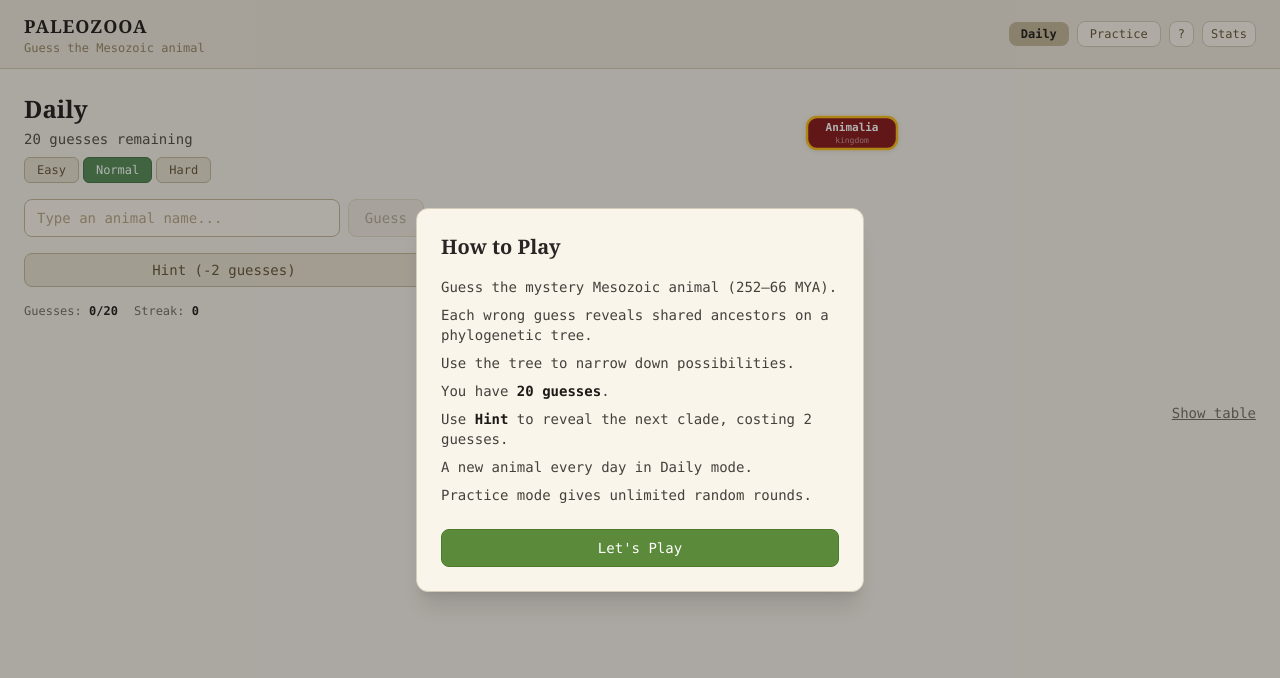
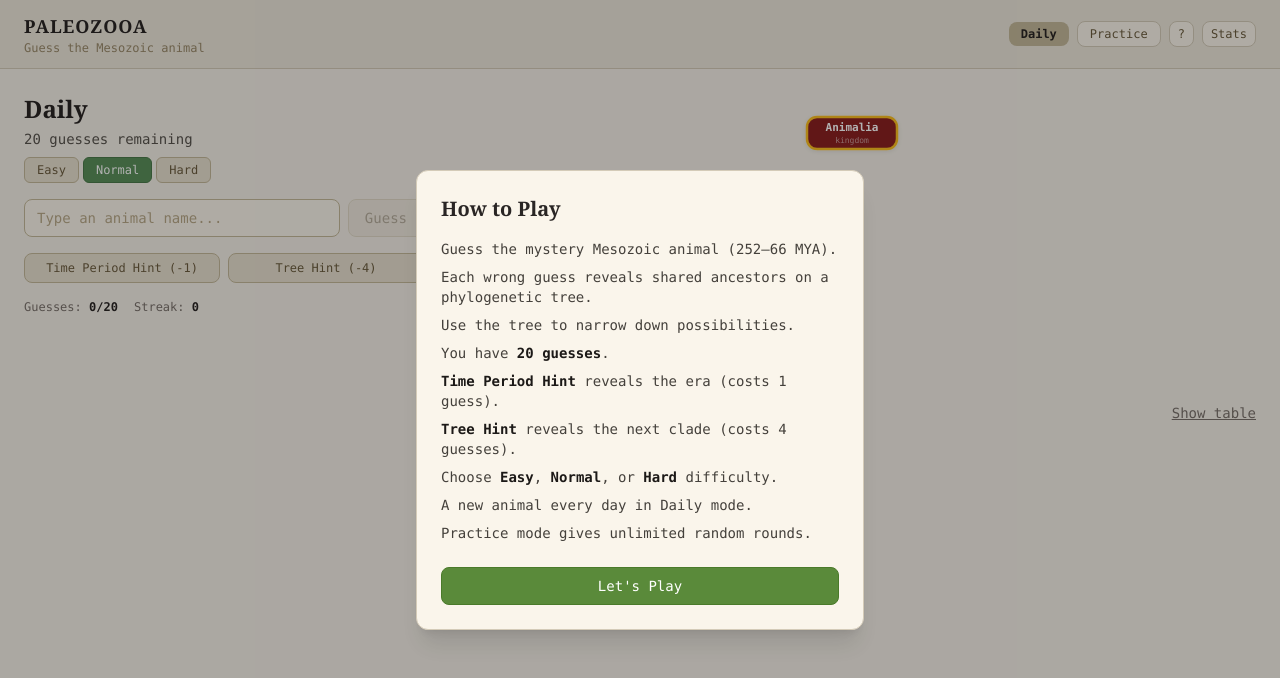
Before and after one commit to ADaga460/paleozooa, a Next.js app: page / in a window 1280 px wide. Shown: the top 678 px of the page. Built offline with nearby package versions, Linux system fonts and the light colour scheme.

Commit message:
Add countdown timer and enhance hint system in GameBoard component

```diff
--- a/components/game/GameBoard.tsx
+++ b/components/game/GameBoard.tsx
@@ -24,6 +24,27 @@ function filterByDifficulty(organisms: Organism[], difficulty: Difficulty): Orga
   }
 }
 
+function useCountdown() {
+  const [timeLeft, setTimeLeft] = useState('');
+  useEffect(() => {
+    function update() {
+      const now = new Date();
+      const tomorrow = new Date(now);
+      tomorrow.setDate(tomorrow.getDate() + 1);
+      tomorrow.setHours(0, 0, 0, 0);
+      const diff = tomorrow.getTime() - now.getTime();
+      const h = Math.floor(diff / 3600000);
+      const m = Math.floor((diff % 3600000) / 60000);
+      const s = Math.floor((diff % 60000) / 1000);
+      setTimeLeft(`${h}h ${m}m ${s}s`);
+    }
+    update();
+    const id = setInterval(update, 1000);
+    return () => clearInterval(id);
+  }, []);
+  return timeLeft;
+}
+
 interface SelectedInfo {
   name: string;
   rank: string;
@@ -40,9 +61,10 @@ export function GameBoard() {
   const prevNodeNamesRef = useRef<string[]>([]);
   const recordedCompleteRef = useRef<string>('');
   const prevGuessCount = useRef(0);
+  const countdown = useCountdown();
 
   const pool = useMemo(() => filterByDifficulty(allOrganisms, difficulty), [difficulty]);
-  const { gameState, makeGuess, useHint, startNewGame } = useGame(mode, pool);
+  const { gameState, makeGuess, usePeriodHint, useTreeHint, startNewGame } = useGame(mode, difficulty, pool);
   const { stats, recordResult } = useStats();
 
   useEffect(() => {
@@ -130,7 +152,6 @@ export function GameBoard() {
   // What to display: clicked node (taxon or guess) takes priority, else auto
   const cardInfo = useMemo(() => {
     if (selectedInfo) {
-      // If it's a guess organism, use its wikipediaSlug for lookup
       if (selectedInfo.organismId) {
         const org = allOrganisms.find(o => o.id === selectedInfo.organismId);
         if (org) {
@@ -154,7 +175,7 @@ export function GameBoard() {
     return autoCardInfo;
   }, [selectedInfo, autoCardInfo]);
 
-  // Compute current effective depth for hint disabled check
+  // Compute current effective depth for tree hint disabled check
   const currentEffectiveDepth = useMemo(() => {
     if (!gameState) return 0;
     let depth = gameState.hintDepth;
@@ -166,8 +187,13 @@ export function GameBoard() {
     return depth;
   }, [gameState]);
 
-  const hintDisabled = !gameState || gameState.guessesUsed + 2 > gameState.maxGuesses ||
+  const treeHintDisabled = !gameState || gameState.isComplete ||
+    gameState.guessesUsed + 4 > gameState.maxGuesses ||
     currentEffectiveDepth + 1 > (gameState?.mysteryOrganism.taxonomyPath.length ?? 0) - 2;
+
+  const periodHintDisabled = !gameState || gameState.isComplete ||
+    gameState.periodRevealed ||
+    gameState.guessesUsed + 1 > gameState.maxGuesses;
 
   const handleNodeClick = (node: TaxonomyNode) => {
     setSelectedInfo({
@@ -188,8 +214,8 @@ export function GameBoard() {
   const guessesRemaining = gameState.maxGuesses - gameState.guessesUsed;
   const statusLine = gameState.isComplete
     ? gameState.isWon
-      ? `You win! The answer is **${gameState.mysteryOrganism.commonName}**. ${guessesRemaining} remaining`
-      : `Out of guesses. The answer was **${gameState.mysteryOrganism.commonName}**.`
+      ? `You win! The answer is ${gameState.mysteryOrganism.commonName}. ${guessesRemaining} remaining`
+      : `Out of guesses. The answer was ${gameState.mysteryOrganism.commonName}.`
     : `${guessesRemaining} guess${guessesRemaining === 1 ? '' : 'es'} remaining`;
 
   return (
@@ -217,7 +243,6 @@ export function GameBoard() {
                     onClick={() => {
                       if (d !== difficulty) {
                         setDifficulty(d);
-                        startNewGame(true);
                       }
                     }}
                     className={`px-3 py-1 text-xs rounded-md border transition-colors capitalize ${
@@ -239,25 +264,46 @@ export function GameBoard() {
                   usedIds={gameState.guesses.map(g => g.id)}
                   onGuess={makeGuess}
                 />
-                <button
-                  onClick={useHint}
-                  disabled={hintDisabled}
-                  className="w-full bg-[#e8e0d0] border border-[#c4b99a] text-[#6b5c3e] rounded-lg py-1.5 text-sm hover:bg-[#ded6c4] transition-colors disabled:opacity-40 disabled:cursor-not-allowed"
-                >
-                  Hint (-2 guesses)
-                </button>
+                <div className="flex gap-2">
+                  <button
+                    onClick={usePeriodHint}
+                    disabled={periodHintDisabled}
+                    className="flex-1 bg-[#e8e0d0] border border-[#c4b99a] text-[#6b5c3e] rounded-lg py-1.5 text-xs hover:bg-[#ded6c4] transition-colors disabled:opacity-40 disabled:cursor-not-allowed"
+                  >
+                    {gameState.periodRevealed
+                      ? `🕐 ${gameState.mysteryOrganism.timePeriod}`
+                      : 'Time Period Hint (-1)'}
+                  </button>
+                  <button
+                    onClick={useTreeHint}
+                    disabled={treeHintDisabled}
+                    className="flex-1 bg-[#e8e0d0] border border-[#c4b99a] text-[#6b5c3e] rounded-lg py-1.5 text-xs hover:bg-[#ded6c4] transition-colors disabled:opacity-40 disabled:cursor-not-allowed"
+                  >
+                    Tree Hint (-4)
+                  </button>
+                </div>
               </>
+            )}
+
+            {/* Show revealed period even after hints section */}
+            {gameState.periodRevealed && !gameState.isComplete && (
+              <p className="text-xs text-[#6b5c3e] bg-[#ede7db] border border-[#d4cbb8] rounded-lg px-3 py-2">
+                🕐 Time Period: <span className="font-semibold">{gameState.mysteryOrganism.timePeriod}</span>{' '}
+                <span className="text-stone-400">({gameState.mysteryOrganism.timePeriodMya} MYA)</span>
+              </p>
             )}
 
             {gameState.isComplete && (
               <div className="space-y-2">
                 <p className="text-sm text-stone-600">
-                  Share your score or play a practice game!
+                  {mode === 'daily'
+                    ? `Next puzzle in ${countdown}`
+                    : 'Share your score or play again!'}
                 </p>
                 <div className="flex gap-3">
                   <button
                     onClick={() => {
-                      const text = `Paleozooa ${gameState.mode} - ${gameState.isWon ? `${gameState.guessesUsed}/${gameState.maxGuesses}` : 'X/20'}`;
+                      const text = `Paleozooa ${gameState.mode} (${gameState.difficulty}) - ${gameState.isWon ? `${gameState.guessesUsed}/${gameState.maxGuesses}` : 'X/20'}`;
                       navigator.clipboard?.writeText(text);
                     }}
                     className="bg-[#e8e0d0] border border-[#c4b99a] text-[#6b5c3e] rounded-lg px-4 py-1.5 text-sm hover:bg-[#ded6c4] transition-colors flex items-center gap-1.5"
@@ -266,12 +312,12 @@ export function GameBoard() {
                   </button>
                   <button
                     onClick={() => {
-                      setMode('practice');
-                      startNewGame(true);
+                      if (mode !== 'practice') setMode('practice');
+                      else startNewGame(true);
                     }}
-                    className="bg-[#5a8f5a] border border-[#4a7a4a] text-white rounded-lg px-4 py-1.5 text-sm hover:bg-[#4d7d4d] transition-colors"
+                    className="bg-[#5a8f5a] border-[#4a7a4a] text-white rounded-lg px-4 py-1.5 text-sm hover:bg-[#4d7d4d] transition-colors"
                   >
-                    Practice
+                    {mode === 'practice' ? 'New Game' : 'Practice'}
                   </button>
                 </div>
               </div>
--- a/components/ui/HowToPlayModal.tsx
+++ b/components/ui/HowToPlayModal.tsx
@@ -16,7 +16,9 @@ export function HowToPlayModal({ onClose }: { onClose: () => void }) {
           <li>Each wrong guess reveals shared ancestors on a phylogenetic tree.</li>
           <li>Use the tree to narrow down possibilities.</li>
           <li>You have <strong className="text-stone-900">20 guesses</strong>.</li>
-          <li>Use <strong className="text-stone-900">Hint</strong> to reveal the next clade, costing 2 guesses.</li>
+          <li><strong className="text-stone-900">Time Period Hint</strong> reveals the era (costs 1 guess).</li>
+          <li><strong className="text-stone-900">Tree Hint</strong> reveals the next clade (costs 4 guesses).</li>
+          <li>Choose <strong className="text-stone-900">Easy</strong>, <strong className="text-stone-900">Normal</strong>, or <strong className="text-stone-900">Hard</strong> difficulty.</li>
           <li>A new animal every day in Daily mode.</li>
           <li>Practice mode gives unlimited random rounds.</li>
         </ul>
--- a/hooks/useGame.ts
+++ b/hooks/useGame.ts
@@ -11,38 +11,50 @@ import organismsData from '@/data/organisms.json';
 
 const allOrganisms = organismsData as Organism[];
 
-export function useGame(mode: 'daily' | 'practice', pool: Organism[] = allOrganisms) {
+type Difficulty = 'easy' | 'normal' | 'hard';
+
+export function useGame(
+  mode: 'daily' | 'practice',
+  difficulty: Difficulty,
+  pool: Organism[]
+) {
   const [gameState, setGameState] = useState<GameState | null>(null);
   const initedFor = useRef<string>('');
 
   const startNewGame = useCallback(
     (force = false) => {
+      const date = new Date().toDateString();
+      const stateKey = `${mode}-${difficulty}`;
+
+      // Always try to restore saved state first (unless forced)
+      if (!force) {
+        const saved = loadGameState(mode, difficulty, date);
+        if (saved) {
+          setGameState(saved);
+          initedFor.current = stateKey;
+          return;
+        }
+      }
+
       let mystery: Organism;
-      const date = new Date().toDateString();
       if (mode === 'daily') {
-        if (!force) {
-          const saved = loadGameState('daily', date);
-          if (saved) {
-            setGameState(saved);
-            return;
-          }
-        }
         mystery = pool[getDailyOrganismIndex(pool)];
       } else {
         mystery = pool[Math.floor(Math.random() * pool.length)];
       }
-      const state = createInitialState(mystery, mode);
+      const state = createInitialState(mystery, mode, difficulty);
       setGameState(state);
       saveGameState(state);
+      initedFor.current = stateKey;
     },
-    [mode, pool]
+    [mode, difficulty, pool]
   );
 
   useEffect(() => {
-    if (initedFor.current === mode) return;
-    initedFor.current = mode;
+    const stateKey = `${mode}-${difficulty}`;
+    if (initedFor.current === stateKey) return;
     startNewGame();
-  }, [mode, startNewGame]);
+  }, [mode, difficulty, startNewGame]);
 
   const makeGuess = useCallback((guess: Organism) => {
     setGameState(prev => {
@@ -66,10 +78,31 @@ export function useGame(mode: 'daily' | 'practice', pool: Organism[] = allOrgani
     });
   }, []);
 
-  const useHint = useCallback(() => {
+  // Period hint: reveals the time period, costs 1 guess
+  const usePeriodHint = useCallback(() => {
+    setGameState(prev => {
+      if (!prev || prev.isComplete || prev.periodRevealed) return prev;
+      if (prev.guessesUsed + 1 > prev.maxGuesses) return prev;
+
+      const newGuessesUsed = prev.guessesUsed + 1;
+      const isComplete = newGuessesUsed >= prev.maxGuesses;
+
+      const newState: GameState = {
+        ...prev,
+        periodRevealed: true,
+        guessesUsed: newGuessesUsed,
+        isComplete,
+      };
+      saveGameState(newState);
+      return newState;
+    });
+  }, []);
+
+  // Tree hint: reveals next clade on the spine, costs 4 guesses
+  const useTreeHint = useCallback(() => {
     setGameState(prev => {
       if (!prev || prev.isComplete) return prev;
-      if (prev.guessesUsed + 2 > prev.maxGuesses) return prev;
+      if (prev.guessesUsed + 4 > prev.maxGuesses) return prev;
 
       // Find current deepest revealed depth (from guesses + existing hints)
       let currentDepth = prev.hintDepth;
@@ -80,11 +113,10 @@ export function useGame(mode: 'daily' | 'practice', pool: Organism[] = allOrgani
       }
 
       const newHintDepth = currentDepth + 1;
-      // Can't hint past second-to-last (genus level, one above species)
       const maxHintDepth = prev.mysteryOrganism.taxonomyPath.length - 2;
       if (newHintDepth > maxHintDepth) return prev;
 
-      const newGuessesUsed = prev.guessesUsed + 2;
+      const newGuessesUsed = prev.guessesUsed + 4;
       const isComplete = newGuessesUsed >= prev.maxGuesses;
 
       const newState: GameState = {
@@ -98,5 +130,5 @@ export function useGame(mode: 'daily' | 'practice', pool: Organism[] = allOrgani
     });
   }, []);
 
-  return { gameState, makeGuess, useHint, startNewGame, allOrganisms };
+  return { gameState, makeGuess, usePeriodHint, useTreeHint, startNewGame, allOrganisms };
 }
--- a/lib/game-logic.ts
+++ b/lib/game-logic.ts
@@ -16,10 +16,12 @@ export function evaluateGuess(guess: Organism, mystery: Organism): LCAResult {
 
 export function createInitialState(
   mystery: Organism,
-  mode: 'daily' | 'practice'
+  mode: 'daily' | 'practice',
+  difficulty: 'easy' | 'normal' | 'hard' = 'normal'
 ): GameState {
   return {
     mode,
+    difficulty,
     mysteryOrganism: mystery,
     guesses: [],
     revealedNodes: ['Animalia'],
@@ -28,6 +30,7 @@ export function createInitialState(
     guessesUsed: 0,
     maxGuesses: 20,
     hintDepth: 0,
+    periodRevealed: false,
     date: new Date().toDateString(),
   };
 }
--- a/lib/storage.ts
+++ b/lib/storage.ts
@@ -1,7 +1,11 @@
 import { GameState, Stats } from '@/types';
 
 function keyFor(state: GameState): string {
-  return state.mode === 'daily' ? `paleozooa-daily-${state.date}` : 'paleozooa-practice';
+  const diff = state.difficulty ?? 'normal';
+  if (state.mode === 'daily') {
+    return `paleozooa-daily-${diff}-${state.date}`;
+  }
+  return `paleozooa-practice-${diff}`;
 }
 
 export function saveGameState(state: GameState): void {
@@ -9,9 +13,16 @@ export function saveGameState(state: GameState): void {
   localStorage.setItem(keyFor(state), JSON.stringify(state));
 }
 
-export function loadGameState(mode: 'daily' | 'practice', date?: string): GameState | null {
+export function loadGameState(
+  mode: 'daily' | 'practice',
+  difficulty: 'easy' | 'normal' | 'hard',
+  date?: string
+): GameState | null {
   if (typeof window === 'undefined') return null;
-  const key = mode === 'daily' ? `paleozooa-daily-${date}` : 'paleozooa-practice';
+  const key =
+    mode === 'daily'
+      ? `paleozooa-daily-${difficulty}-${date}`
+      : `paleozooa-practice-${difficulty}`;
   const raw = localStorage.getItem(key);
   return raw ? (JSON.parse(raw) as GameState) : null;
 }
--- a/types/index.ts
+++ b/types/index.ts
@@ -20,6 +20,7 @@ export interface TaxonomyNode {
 
 export interface GameState {
   mode: 'daily' | 'practice';
+  difficulty: 'easy' | 'normal' | 'hard';
   mysteryOrganism: Organism;
   guesses: Organism[];
   revealedNodes: string[];
@@ -28,6 +29,7 @@ export interface GameState {
   guessesUsed: number;
   maxGuesses: number;
   hintDepth: number;
+  periodRevealed: boolean;
   date?: string;
 }
 
```
